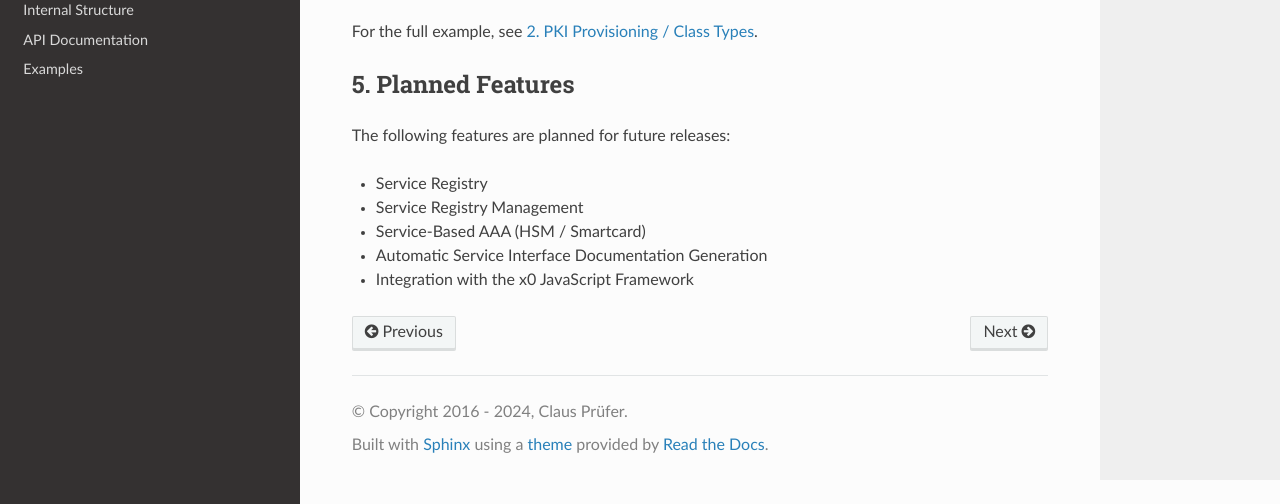
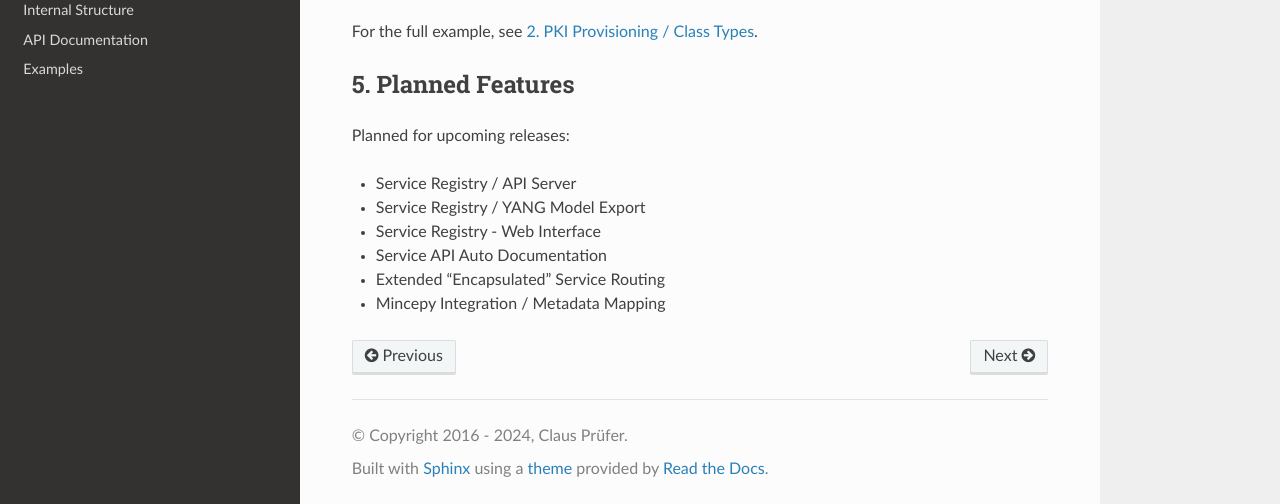
Before and after one commit to clauspruefer/python-micro-esb, a Sphinx documentation site: the page built from doc/source/features.rst, in a window 1280 px wide and 900 px high, scrolled down 1439 px, cut to the strip 396-900 px from the top of the window. Built offline with Sphinx 7.4.7 and the Read the Docs theme 3.1.0, drawn with Linux system fonts in a browser that asks for light colours.

Commit message:
Correct / update future features

```diff
--- a/doc/source/features.rst
+++ b/doc/source/features.rst
@@ -85,10 +85,11 @@ For the full example, see :ref:`example-number2`.
 5. Planned Features
 ====================
 
-The following features are planned for future releases:
+Planned for upcoming releases:
 
-- Service Registry
-- Service Registry Management
-- Service-Based AAA (HSM / Smartcard)
-- Automatic Service Interface Documentation Generation
-- Integration with the x0 JavaScript Framework
+- Service Registry / API Server
+- Service Registry / YANG Model Export
+- Service Registry - Web Interface
+- Service API Auto Documentation
+- Extended "Encapsulated" Service Routing
+- Mincepy Integration / Metadata Mapping
```
